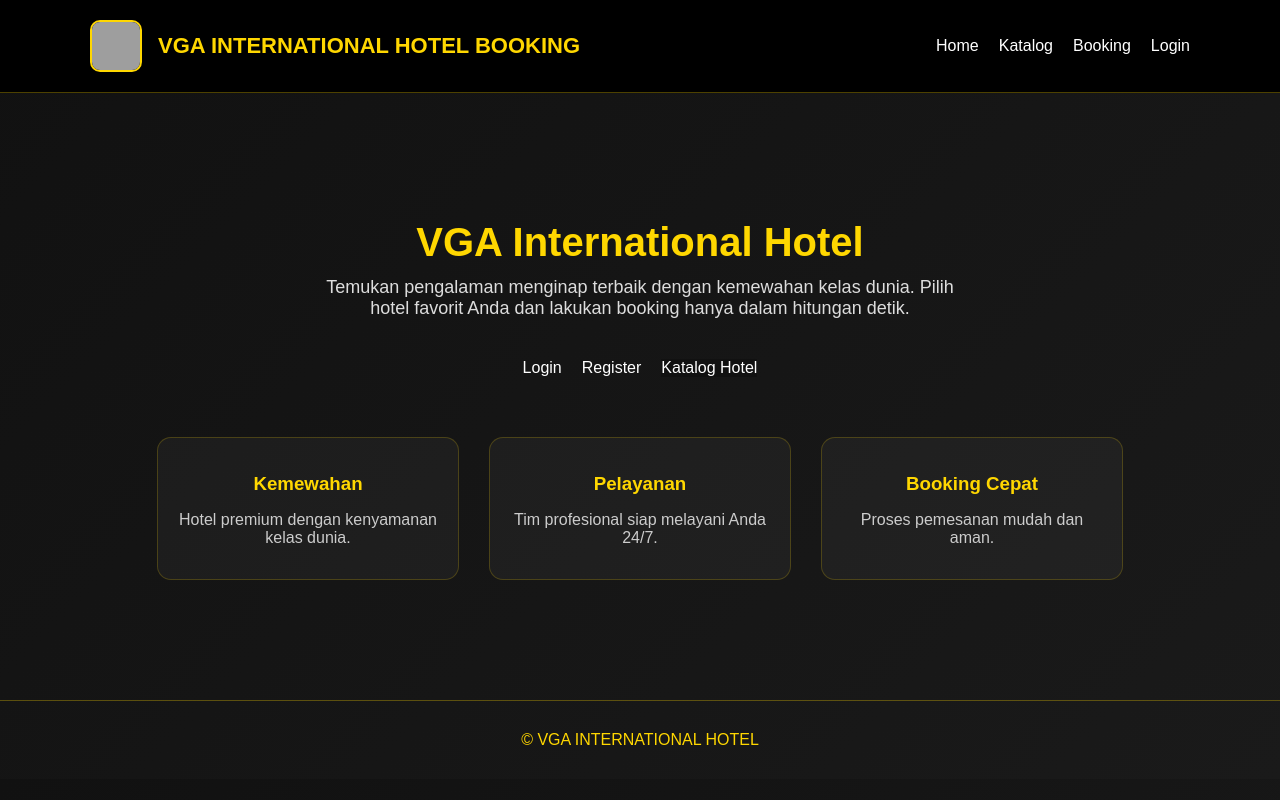
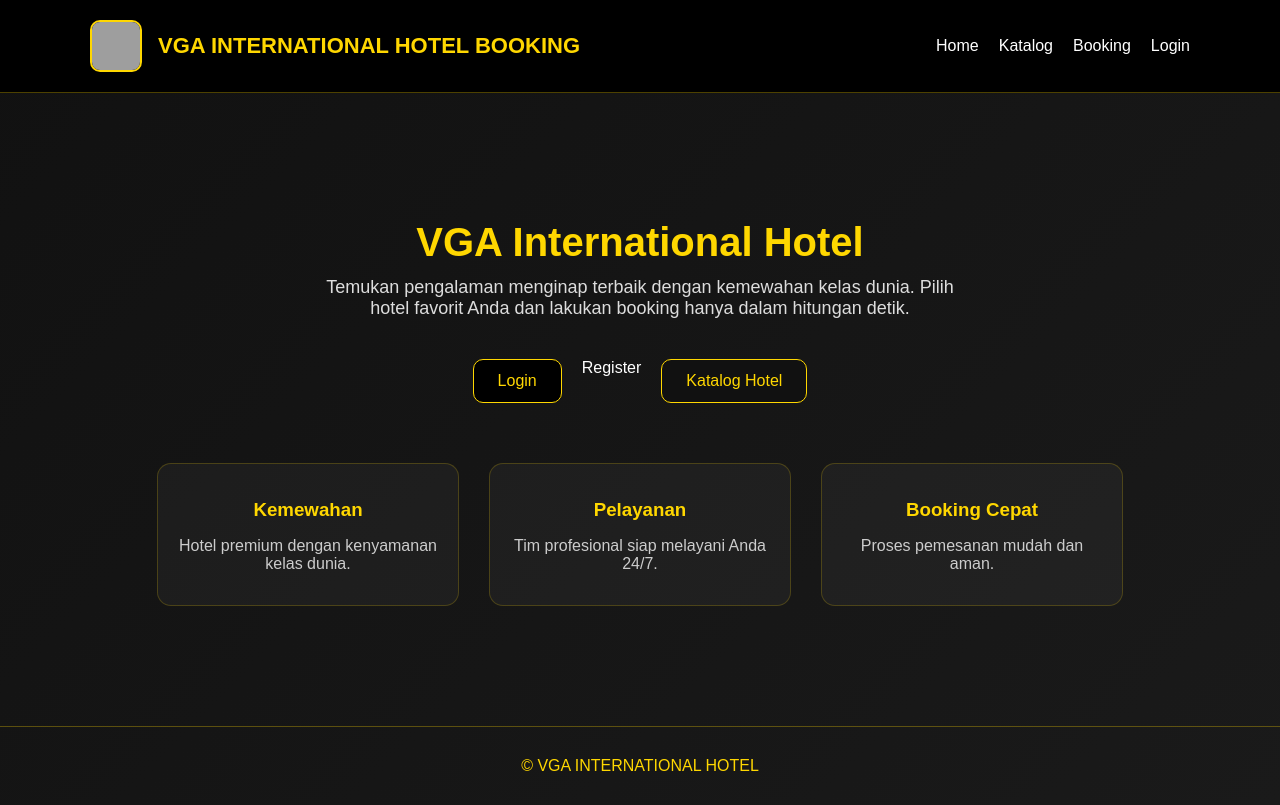
Before and after one commit to VGA2319/VGA, a Next.js app in the folder frontend/: page / in a window 1280 px wide. Built offline with nearby package versions, Linux system fonts and the light colour scheme; grey boxes are pictures that could not be loaded.

Commit message:
gery: update globals.css tahap 5, membuat tombol berwarna hitam dengan border dan teks emas agar terlihat elegan

```diff
--- a/frontend/app/globals.css
+++ b/frontend/app/globals.css
@@ -23,3 +23,13 @@ a {
   box-shadow: 0 0 10px rgba(255, 215, 0, 0.3);
   transform: translateY(-3px);
 }
+
+.btn-gold {
+  padding: 12px 24px;
+  border-radius: 10px;
+  background: black;
+  border: 1px solid gold;
+  color: gold;
+  font-weight: 500;
+  transition: 0.3s;
+}
```
